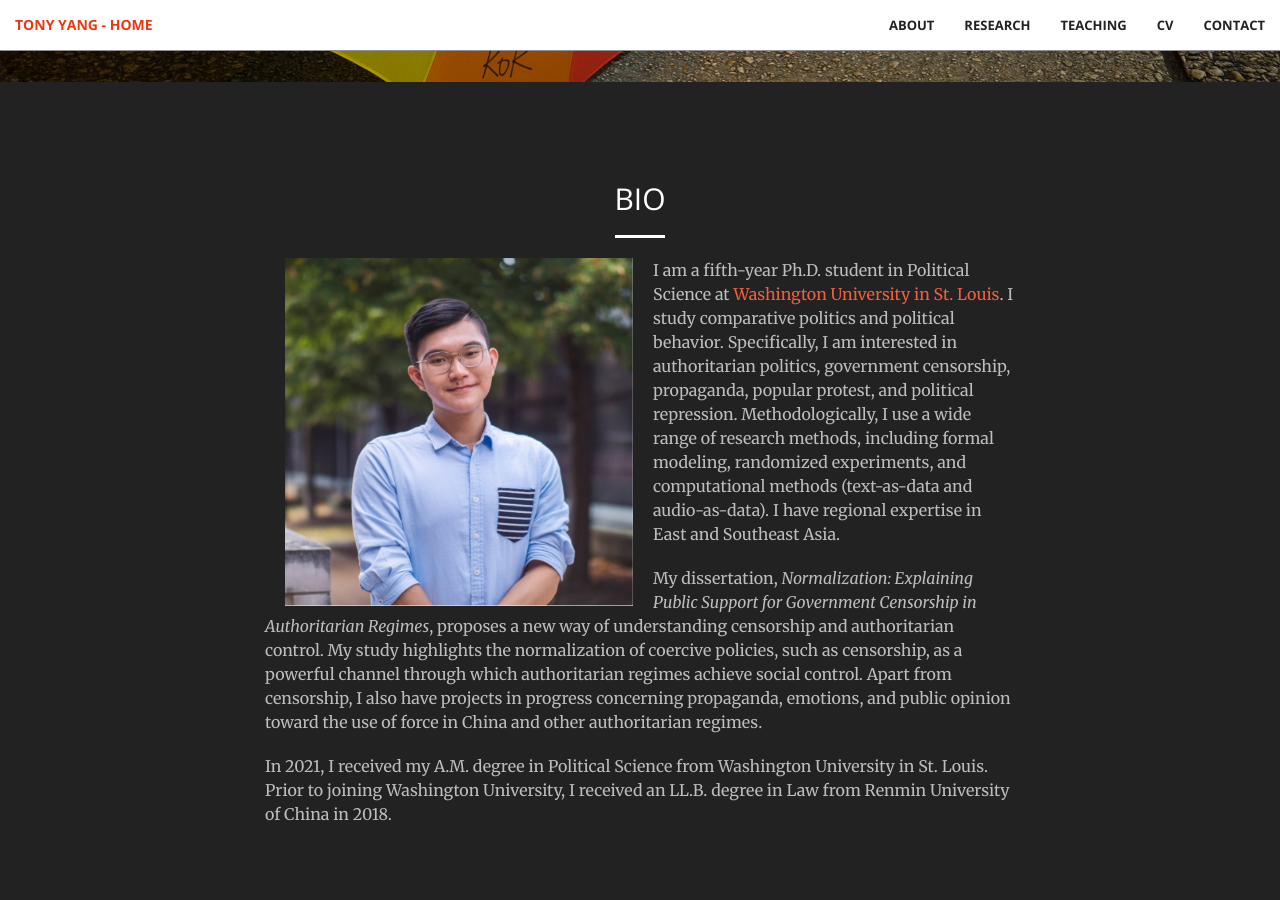
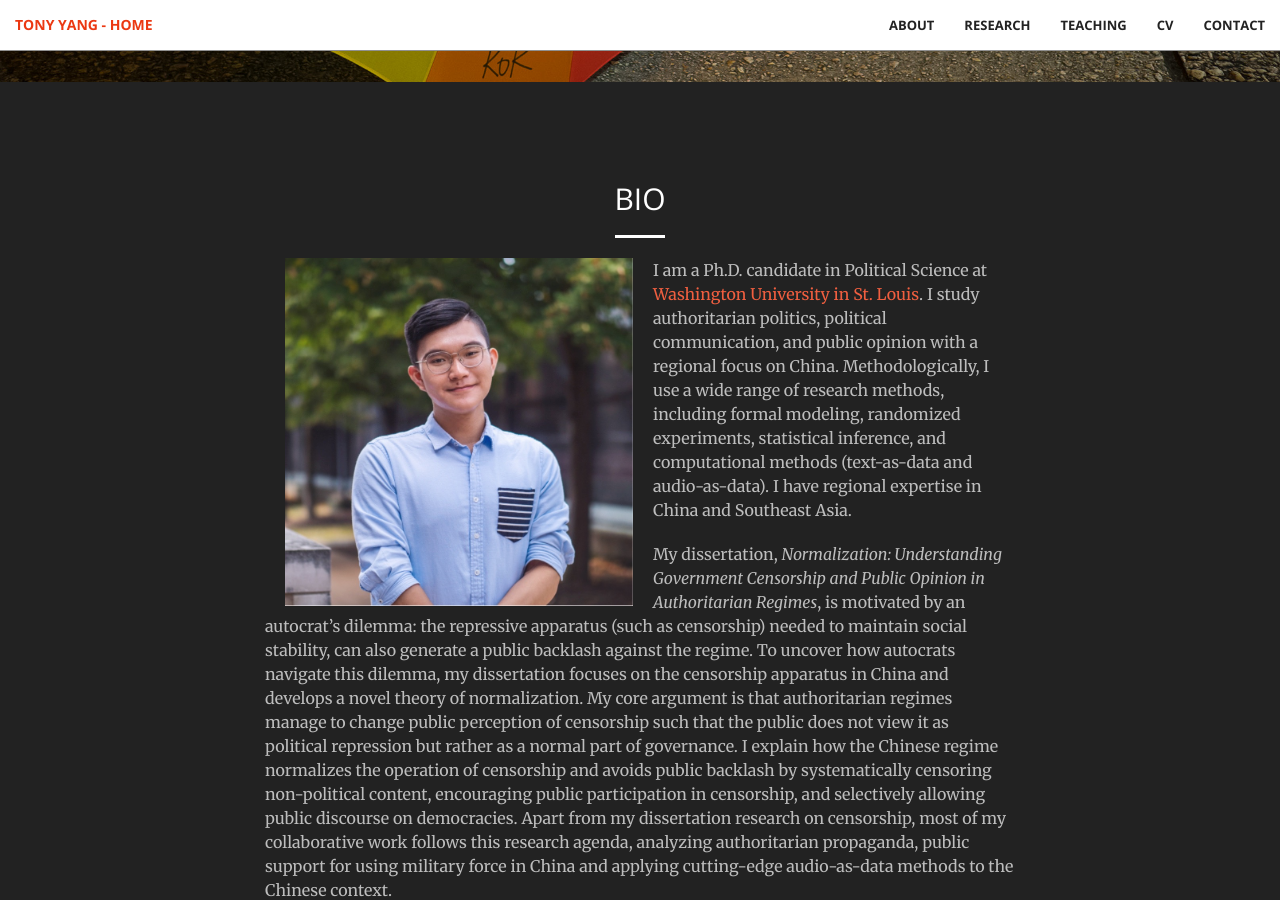
Before and after one commit to tonyhsfz/website, a Jekyll site: the page built from index.html, in a window 1280 px wide and 900 px high, scrolled down 818 px. Built offline with Jekyll 4.4.1, drawn with Linux system fonts in a browser that asks for light colours; some of the changed text lies outside the part shown.

Commit message:
Update Bio.html

```diff
--- a/_includes/Bio.html
+++ b/_includes/Bio.html
@@ -6,8 +6,18 @@
                 <hr class="light">
                 <p></p>
                 <img align="left" src="img/Yang.JPG" hspace="20"  width="348" height="348" >
-                <p class="text-faded">I am a fifth-year Ph.D. student in Political Science at <a href="https://polisci.wustl.edu/">Washington University in St. Louis</a>. I study comparative politics and political behavior. Specifically, I am interested in authoritarian politics, government censorship, propaganda, popular protest, and political repression. Methodologically, I use a wide range of research methods, including formal modeling, randomized experiments, and computational methods (text-as-data and audio-as-data). I have regional expertise in East and Southeast Asia.</p>
-                <p class="text-faded">My dissertation, <i>Normalization: Explaining Public Support for Government Censorship in Authoritarian Regimes</i>, proposes a new way of understanding censorship and authoritarian control. My study highlights the normalization of coercive policies, such as censorship, as a powerful channel through which authoritarian regimes achieve social control. Apart from censorship, I also have projects in progress concerning propaganda, emotions, and public opinion toward the use of force in China and other authoritarian regimes.</p>
+                <p class="text-faded">I am a Ph.D. candidate in Political Science at <a href="https://polisci.wustl.edu/">Washington University in St. Louis</a>.
+                    I study authoritarian politics, political communication, and public opinion with a regional focus on China.
+                    Methodologically, I use a wide range of research methods, including formal modeling, randomized experiments, statistical inference, and computational methods (text-as-data and audio-as-data).
+                    I have regional expertise in China and Southeast Asia.</p>
+                <p class="text-faded">My dissertation, <i>Normalization: Understanding Government Censorship and Public Opinion in Authoritarian Regimes</i>,
+                    is motivated by an autocrat’s dilemma: the repressive apparatus (such as censorship) needed to maintain social stability, can also generate a public backlash against the regime.
+                    To uncover how autocrats navigate this dilemma, my dissertation focuses on the censorship apparatus in China and develops a novel theory of normalization.
+                    My core argument is that authoritarian regimes manage to change public perception of censorship such that the public does not view it as political repression but rather as a normal part of governance.
+                    I explain how the Chinese regime normalizes the operation of censorship and avoids public backlash by systematically censoring non-political content, encouraging public participation in censorship, and selectively allowing public discourse on democracies.
+                    Apart from my dissertation research on censorship, most of my collaborative work follows this research agenda, analyzing authoritarian propaganda, public support for using military force in China and applying cutting-edge audio-as-data methods to the Chinese context.</p>
+                 <p class="text-faded">My job market paper has received an invitation to revise and resubmit at the <i>Journal of Politics</i> and my other work is at the same stage at <i>International Organization</i>.
+                     My dissertation has been awarded research grants from the APSA Centennial Center and the Chiang Ching-Kuo Foundation.</p>
                 <p class="text-faded">In 2021, I received my A.M. degree in Political Science from Washington University in St. Louis. Prior to joining Washington University, I received an LL.B. degree in Law from Renmin University of China in 2018.</p>
             </div>
         </div>
```
